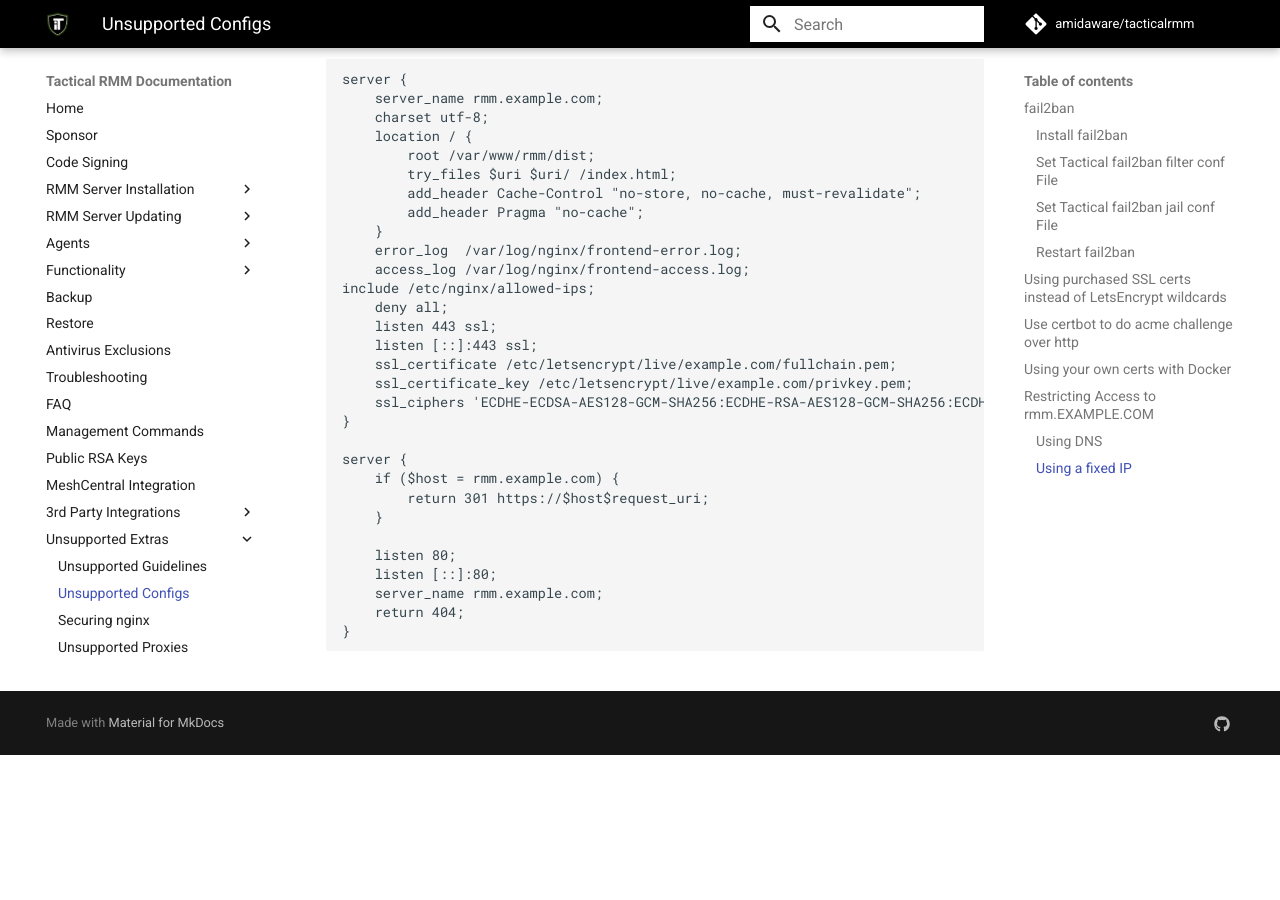
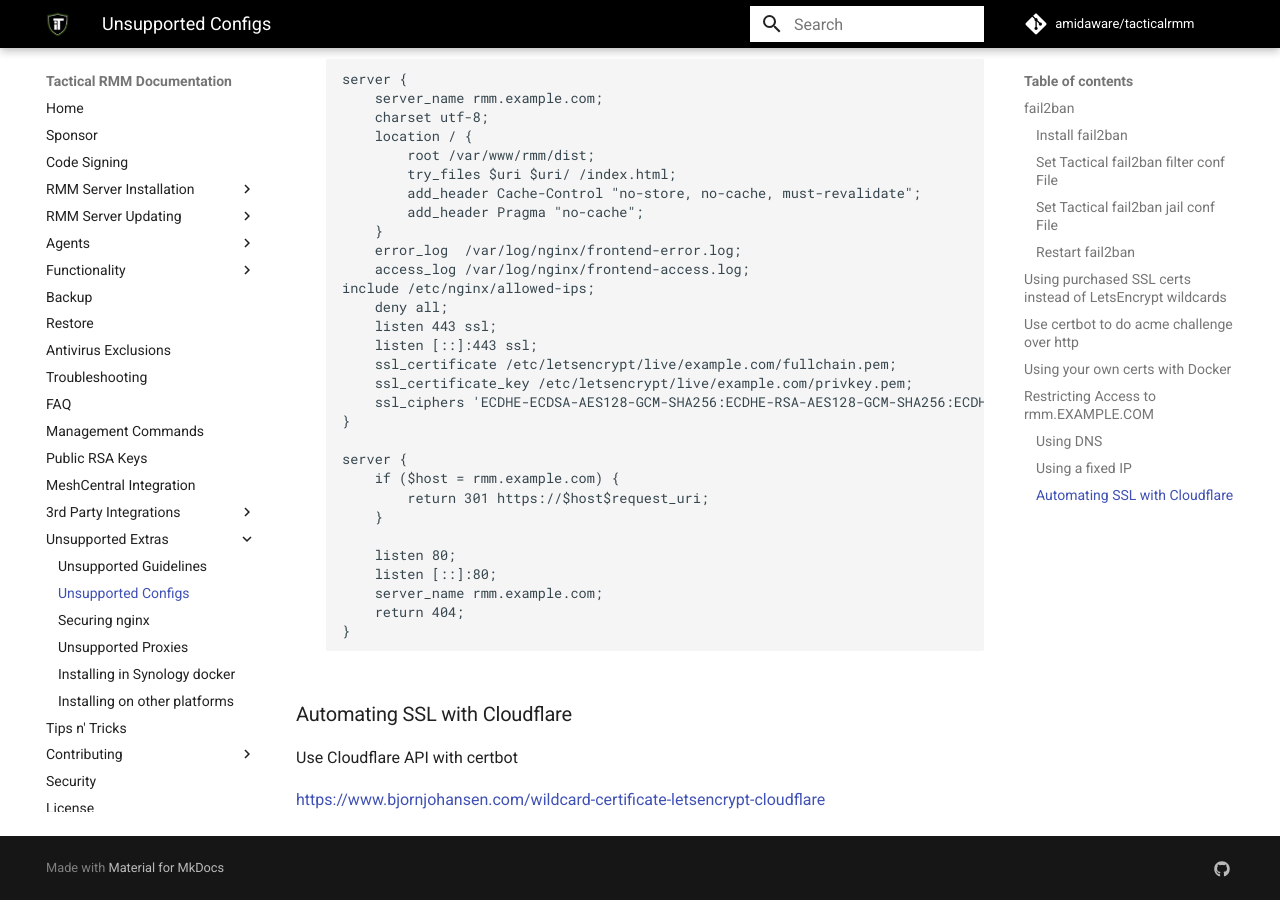
Before and after one commit to amidaware/trmm-docs, an MkDocs documentation site: the page built from docs/unsupported_scripts.md, in a window 1280 px wide and 900 px high, scrolled down 10945 px. Built offline with MkDocs 1.6.1 and Material for MkDocs 9.7.7, drawn with Linux system fonts in a browser that asks for light colours; comment, search, counter and statistics services are not loaded; before the commit the page ends 11700 px from its top, so only the background shows below that.

Commit message:
Adding cloudflare api howto to unsupported

```diff
--- a/docs/unsupported_scripts.md
+++ b/docs/unsupported_scripts.md
@@ -550,3 +550,9 @@
             server_name rmm.example.com;
             return 404;
         }
+
+### Automating SSL with Cloudflare
+
+Use Cloudflare API with certbot
+
+<https://www.bjornjohansen.com/wildcard-certificate-letsencrypt-cloudflare>
```
Also changed, not shown: 2 other files.
